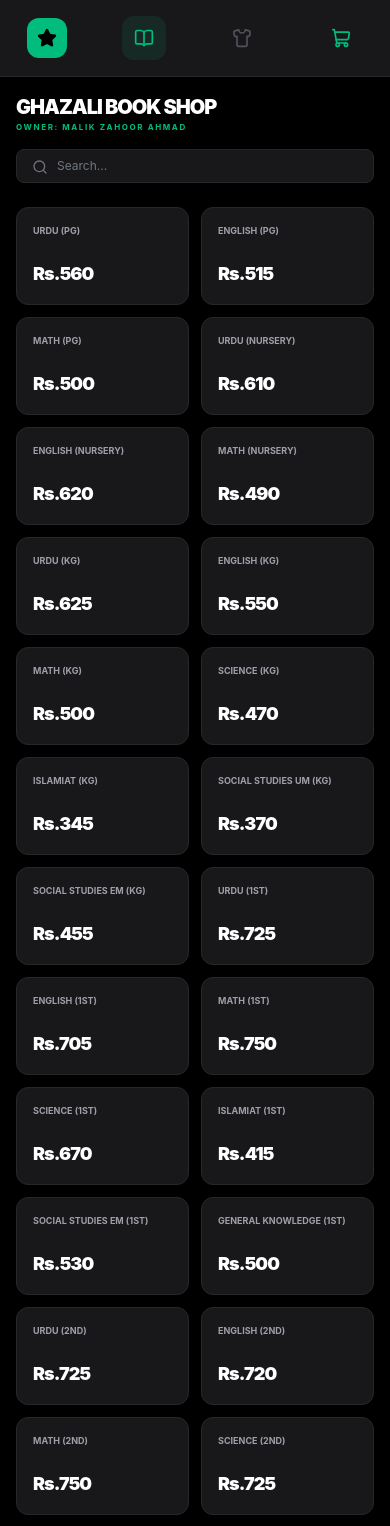
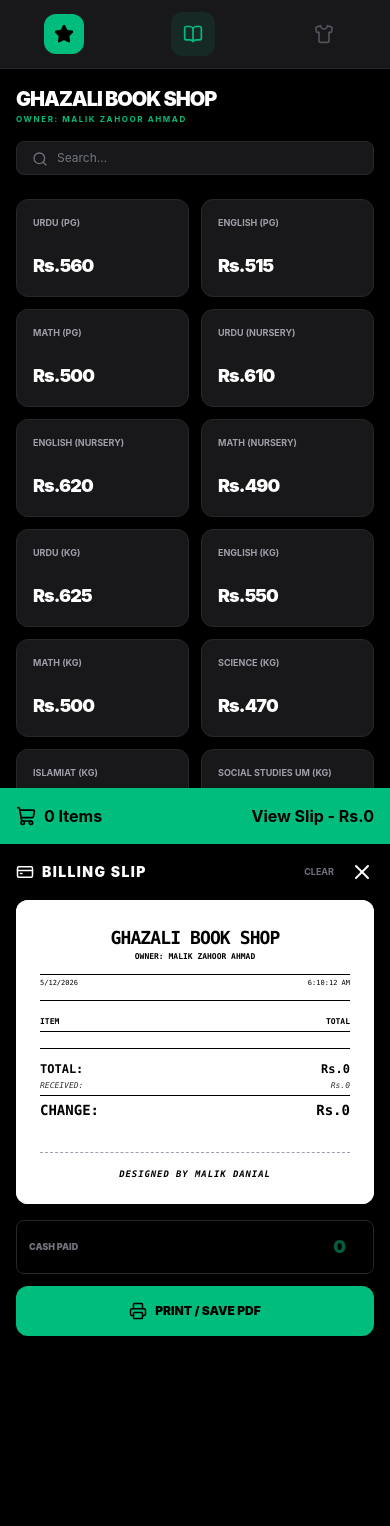
Before and after one commit to malikmalikmalik1165-lgtm/ghazali-pos, a React (Vite) app: page / in a window 390 px wide. Shown: the top 1526 px of the page. After the commit the page ends 844 px from the top, so only its background shows below. Built offline with nearby package versions, Linux system fonts and the light colour scheme.

Commit message:
fixed mobile view

```diff
--- a/src/App.jsx
+++ b/src/App.jsx
@@ -1,5 +1,5 @@
 import React, { useState } from 'react';
-import { Search, Printer, BookOpen, Shirt, Star, CreditCard, ShoppingCart } from 'lucide-react';
+import { Search, Printer, BookOpen, Shirt, Star, CreditCard, ShoppingCart, X } from 'lucide-react';
 
 const productsList = [
   // --- AFAQ SUN SERIES ---
@@ -84,7 +84,7 @@ export default function App() {
   const [paid, setPaid] = useState("");
   const [searchTerm, setSearchTerm] = useState("");
   const [activeTab, setActiveTab] = useState("Books");
-  const [showCart, setShowCart] = useState(false);
+  const [isSlipOpen, setIsSlipOpen] = useState(false);
 
   const addToCart = (p) => {
     const exist = cart.find(x => x.id === p.id);
@@ -99,23 +99,19 @@ export default function App() {
   const balance = (Number(paid) || 0) - total;
 
   return (
-    <div className="min-h-screen bg-black text-slate-300 font-sans flex flex-col md:flex-row overflow-x-hidden">
+    <div className="flex flex-col md:flex-row h-screen bg-black text-slate-300 font-sans overflow-hidden">
 
-      {/* SIDEBAR - Top on Mobile, Left on Desktop */}
-      <div className="w-full md:w-20 bg-zinc-900 border-b md:border-b-0 md:border-r border-zinc-800 flex md:flex-col items-center py-4 md:py-8 justify-around md:justify-start gap-0 md:gap-8 print:hidden shrink-0">
+      {/* SIDEBAR - Responsive */}
+      <div className="w-full md:w-20 bg-zinc-900 border-b md:border-b-0 md:border-r border-zinc-800 flex md:flex-col items-center py-3 md:py-8 justify-around md:justify-start gap-0 md:gap-8 print:hidden shrink-0">
         <div className="w-10 h-10 md:w-12 md:h-12 bg-emerald-500 rounded-xl flex items-center justify-center">
           <Star className="text-black fill-black" size={20}/>
         </div>
         <button onClick={() => setActiveTab("Books")} className={`p-3 md:p-4 rounded-xl transition-all ${activeTab === "Books" ? "bg-emerald-500/10 text-emerald-500" : "text-zinc-600 hover:text-white"}`}><BookOpen size={20}/></button>
         <button onClick={() => setActiveTab("Uniform")} className={`p-3 md:p-4 rounded-xl transition-all ${activeTab === "Uniform" ? "bg-emerald-500/10 text-emerald-500" : "text-zinc-600 hover:text-white"}`}><Shirt size={20}/></button>
-        <button onClick={() => setShowCart(!showCart)} className="md:hidden p-3 text-emerald-500 relative">
-          <ShoppingCart size={20}/>
-          {cart.length > 0 && <span className="absolute top-0 right-0 bg-red-500 text-white text-[8px] rounded-full w-4 h-4 flex items-center justify-center">{cart.length}</span>}
-        </button>
       </div>
 
-      {/* PRODUCTS SECTION */}
-      <div className={`flex-1 flex flex-col p-4 md:p-8 ${showCart ? 'hidden md:flex' : 'flex'} print:hidden`}>
+      {/* MAIN PRODUCTS AREA */}
+      <div className="flex-1 flex flex-col p-4 md:p-8 overflow-hidden print:hidden">
         <header className="flex flex-col md:flex-row justify-between items-start md:items-center mb-6 gap-4">
           <div>
             <h1 className="text-xl md:text-2xl font-black text-white tracking-tighter uppercase">GHAZALI BOOK SHOP</h1>
@@ -131,29 +127,37 @@ export default function App() {
           </div>
         </header>
 
-        <div className="flex-1 overflow-y-auto grid grid-cols-2 lg:grid-cols-4 gap-3 md:gap-4 pb-20 md:pb-0">
+        <div className="flex-1 overflow-y-auto grid grid-cols-2 lg:grid-cols-4 gap-3 md:gap-4 pb-24 md:pb-0">
           {productsList
             .filter(p => p.category === activeTab && p.name.toLowerCase().includes(searchTerm.toLowerCase()))
             .map(p => (
-              <button key={p.id} onClick={() => addToCart(p)} className="bg-zinc-900 border border-zinc-800 p-4 md:p-5 rounded-xl hover:border-emerald-500 transition-all text-left">
-                <h3 className="font-bold text-[9px] md:text-[10px] text-zinc-400 mb-1 uppercase h-8 overflow-hidden line-clamp-2">{p.name}</h3>
-                <p className="text-lg md:text-xl font-black text-white tracking-tighter">Rs.{p.price}</p>
+              <button key={p.id} onClick={() => addToCart(p)} className="bg-zinc-900 border border-zinc-800 p-4 rounded-xl hover:border-emerald-500 transition-all text-left">
+                <h3 className="font-bold text-[9px] text-zinc-400 mb-1 uppercase h-8 overflow-hidden">{p.name}</h3>
+                <p className="text-lg font-black text-white tracking-tighter">Rs.{p.price}</p>
               </button>
             ))}
         </div>
       </div>
 
-      {/* BILLING PANEL */}
-      <div className={`${showCart ? 'flex' : 'hidden'} md:flex w-full md:w-[360px] bg-zinc-900 border-t md:border-t-0 md:border-l border-zinc-800 p-4 md:p-6 flex-col shadow-2xl h-screen md:h-auto fixed md:relative top-0 left-0 z-50 md:z-auto print:bg-white print:w-full print:border-none print:p-0 print:static`}>
+      {/* MOBILE VIEW SLIP BUTTON */}
+      <div className="md:hidden fixed bottom-0 left-0 w-full bg-emerald-500 p-4 flex justify-between items-center text-black font-bold z-40 print:hidden" onClick={() => setIsSlipOpen(true)}>
+        <span className="flex items-center gap-2"><ShoppingCart size={20}/> {cart.length} Items</span>
+        <span>View Slip - Rs.{total}</span>
+      </div>
+
+      {/* SLIP PANEL - Full screen on Mobile, Sidebar on Desktop */}
+      <div className={`fixed inset-0 z-50 bg-black md:relative md:inset-auto md:z-auto md:w-[360px] md:bg-zinc-900 md:border-l border-zinc-800 p-4 md:p-6 flex-col transition-transform duration-300 ${isSlipOpen ? 'translate-y-0' : 'translate-y-full md:translate-y-0'} print:static print:bg-white print:w-full print:p-0 print:flex`}>
 
         <div className="flex justify-between items-center mb-4 print:hidden">
-          <button onClick={() => setShowCart(false)} className="md:hidden text-zinc-500 text-xs">← Back</button>
-          <h2 className="text-sm font-black text-white flex items-center gap-2 tracking-widest"><CreditCard size={18}/> SLIP</h2>
-          <button onClick={() => setCart([])} className="text-[9px] text-zinc-500 uppercase font-bold">Clear</button>
+          <h2 className="text-sm font-black text-white flex items-center gap-2 tracking-widest uppercase"><CreditCard size={18}/> Billing Slip</h2>
+          <div className="flex gap-4">
+            <button onClick={() => setCart([])} className="text-[9px] text-zinc-500 uppercase font-bold">Clear</button>
+            <button onClick={() => setIsSlipOpen(false)} className="md:hidden text-white"><X size={24}/></button>
+          </div>
         </div>
 
         <div className="flex-1 bg-white rounded-xl mb-4 overflow-hidden flex flex-col shadow-inner print:rounded-none print:shadow-none">
-          <div id="printable-slip" className="flex-1 overflow-y-auto p-4 md:p-6 bg-white text-black font-mono text-[10px] leading-tight print:overflow-visible">
+          <div id="printable-slip" className="flex-1 overflow-y-auto p-6 bg-white text-black font-mono text-[10px] leading-tight print:overflow-visible">
 
             <div className="text-center border-b border-black pb-3 mb-4 uppercase">
               <h1 className="text-lg font-black tracking-tighter">GHAZALI BOOK SHOP</h1>
@@ -168,7 +172,7 @@ export default function App() {
               <thead>
                 <tr className="border-b border-black text-left text-[8px]">
                   <th className="pb-1">ITEM</th>
-                  <th className="pb-1 text-right">PRICE</th>
+                  <th className="pb-1 text-right">TOTAL</th>
                 </tr>
               </thead>
               <tbody>
@@ -198,14 +202,13 @@ export default function App() {
 
             <div className="mt-8 text-center border-t border-dashed border-gray-400 pt-4">
                <p className="text-[9px] font-black uppercase tracking-widest italic">Designed by Malik Danial</p>
-               <p className="text-[7px] mt-1">Thank you for shopping!</p>
             </div>
           </div>
         </div>
 
         <div className="space-y-3 print:hidden">
           <div className="bg-black border border-zinc-800 p-3 rounded-lg flex items-center justify-between">
-            <span className="text-[9px] font-black text-zinc-500 uppercase">Received</span>
+            <span className="text-[9px] font-black text-zinc-500 uppercase">Cash Paid</span>
             <input
               type="number" className="bg-transparent text-right outline-none w-24 font-black text-lg text-emerald-500"
               placeholder="0" value={paid} onChange={(e) => setPaid(e.target.value)}
@@ -213,9 +216,9 @@ export default function App() {
           </div>
           <button
             onClick={() => window.print()} disabled={cart.length === 0}
-            className="w-full bg-emerald-500 hover:bg-emerald-400 text-black font-black py-4 rounded-xl flex items-center justify-center gap-2 shadow-lg shadow-emerald-500/20 active:scale-95 transition-all text-xs uppercase"
+            className="w-full bg-emerald-500 hover:bg-emerald-400 text-black font-black py-4 rounded-xl flex items-center justify-center gap-2 active:scale-95 transition-all text-xs uppercase"
           >
-            <Printer size={18}/> Print Slip
+            <Printer size={18}/> Print / Save PDF
           </button>
         </div>
       </div>
@@ -224,15 +227,9 @@ export default function App() {
         @media print {
           body * { visibility: hidden; }
           #printable-slip, #printable-slip * { visibility: visible; }
-          #printable-slip { position: fixed; left: 0; top: 0; width: 80mm; }
+          #printable-slip { position: fixed; left: 0; top: 0; width: 100%; }
         }
         @page { size: auto; margin: 0mm; }
-        .line-clamp-2 {
-          display: -webkit-box;
-          -webkit-line-clamp: 2;
-          -webkit-box-orient: vertical;
-          overflow: hidden;
-        }
       `}</style>
     </div>
   );
```
